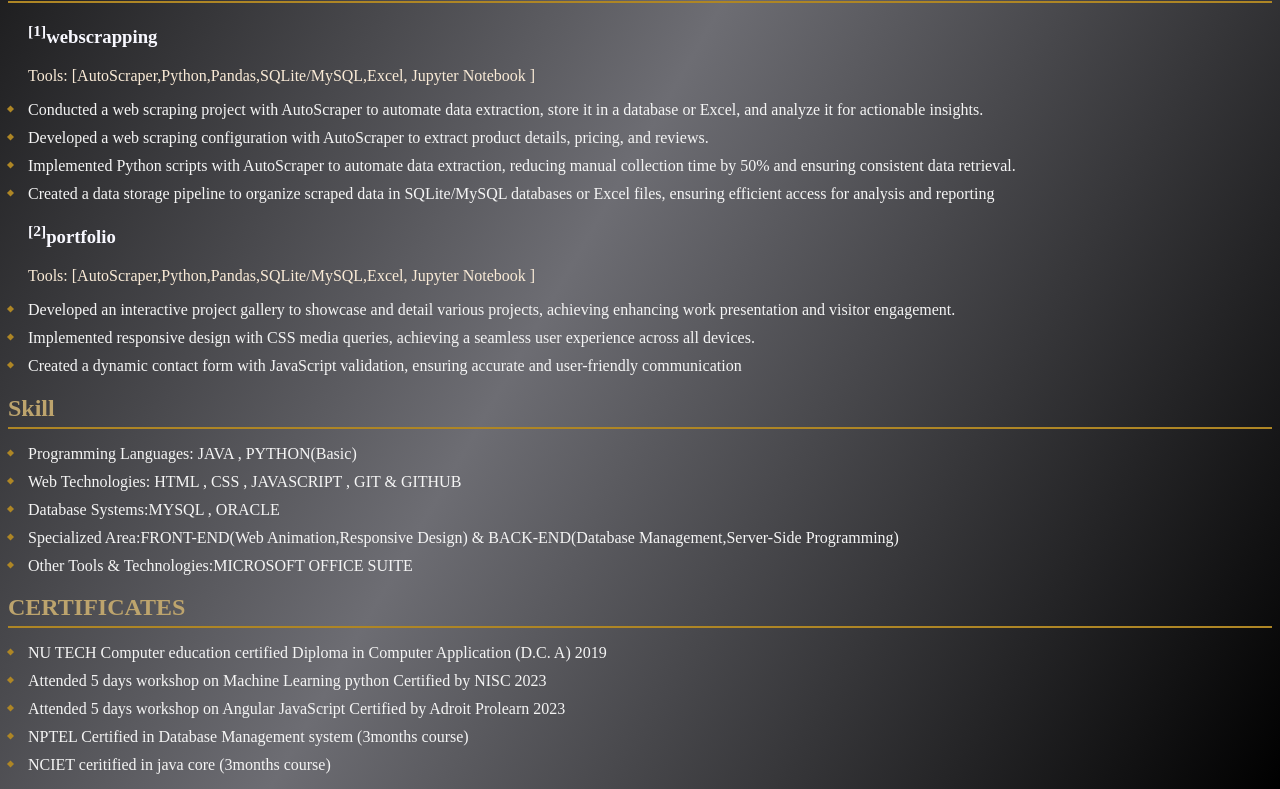
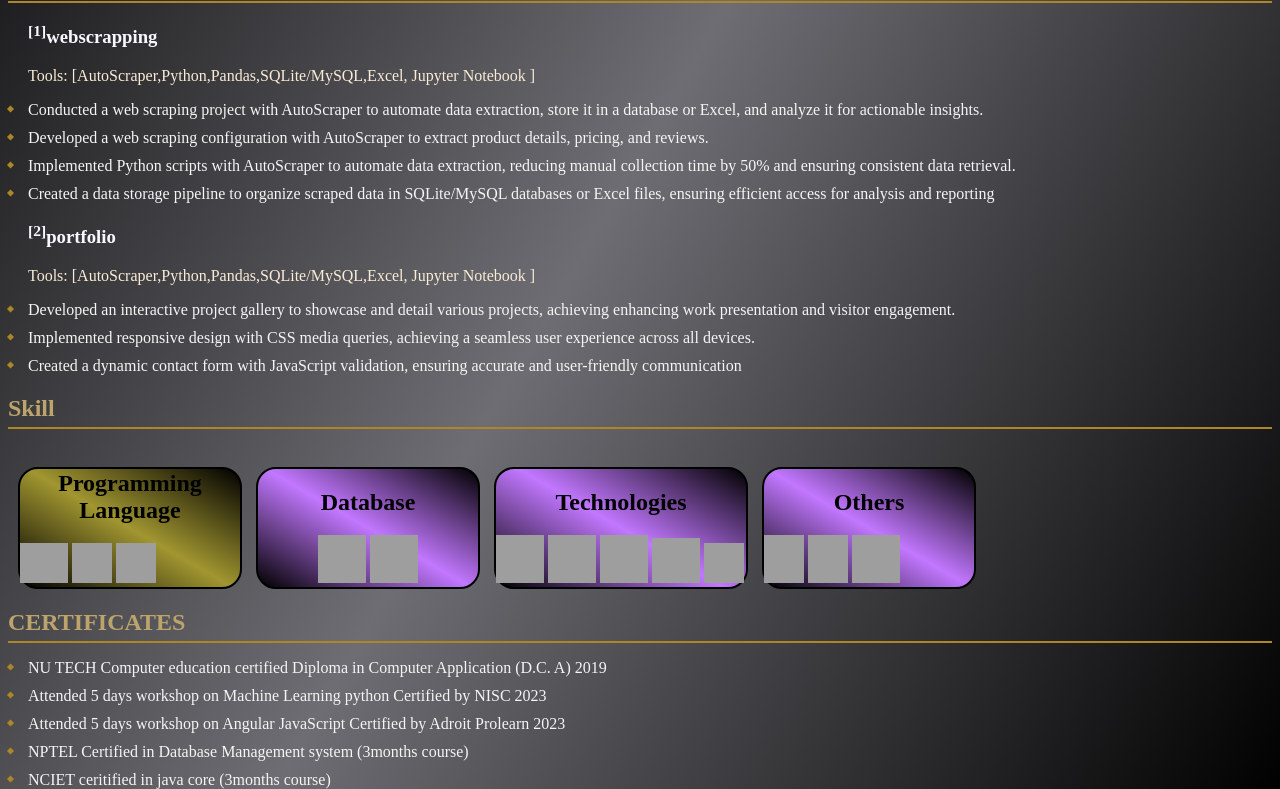
Before and after one commit to DineshBaBu-110/DineshBabu.github.io, a plain HTML site: page index.html in a window 1280 px wide. Shown: the part 496-1285 px from the top of the page. Drawn offline with Linux system fonts and the light colour scheme; grey boxes are pictures that could not be loaded.

Commit message:
skills block is changes

```diff
--- a/index.html
+++ b/index.html
@@ -71,17 +71,54 @@
                 <li>Created a dynamic contact form with JavaScript validation, ensuring accurate and user-friendly communication</li>
         </ul>
     </div>
+    <div>
     <div class="skill">
         <h2>Skill</h2>
         <hr class="line">
-        <ul class="skl">
+
+    </div >
+        <!-- <ul class="skl">
             <li>Programming Languages: JAVA , PYTHON(Basic)</li>
             <li>Web Technologies: HTML , CSS , JAVASCRIPT , GIT & GITHUB</li>
             <li>Database Systems:MYSQL , ORACLE</li>
             <li>Specialized Area:FRONT-END(Web Animation,Responsive Design) & BACK-END(Database
                 Management,Server-Side Programming)</li>
             <li>Other Tools & Technologies:MICROSOFT OFFICE SUITE</li>
-        </ul>
+        </ul> -->
+        <div class="sk">
+        <div class ="prog">
+            <center><h2>programming language</h2></center>
+            <img width="48" height="40" src="https://img.icons8.com/color/48/java-coffee-cup-logo--v1.png" alt="java-coffee-cup-logo--v1"/>
+            <img width="40" height="40" src="https://img.icons8.com/color/48/python--v1.png" alt="python--v1"/>
+            <img width="40" height="40" src="https://img.icons8.com/ios-filled/50/javascript-logo.png" alt="javascript-logo"/>
+        </div>
+        </div>
+        <div class="sk">
+        <div class="data">
+           <center> <h2>Database</h2>
+            <img width="48" height="48" src="https://img.icons8.com/ios/50/mysql-logo.png" alt="mysql-logo"/>
+            <img width="48" height="48" src="https://img.icons8.com/color/48/oracle-logo.png" alt="oracle-logo"/></center>
+
+        </div>
+        </div>
+        <div class="sk">
+            <div class="tech">
+               <center> <h2>Technologies</h2></center>
+                <img width="48" height="48" src="https://img.icons8.com/arcade/64/html-5.png" alt="html-5"/>
+                <img width="48" height="48" src="https://img.icons8.com/fluency/48/css3.png" alt="css3"/>
+                <img width="48" height="48" src="https://img.icons8.com/color/48/git.png" alt="git"/>
+                <img width="48" height="45" src="https://img.icons8.com/3d-fluency/94/github-logo.png" alt="github-logo"/>
+                <img width="40" height="40" src="https://img.icons8.com/office/40/react.png" alt="react"/>
+            </div>
+            </div>
+            <div class="sk">
+                <div class="other">
+                   <center> <h2>Others </h2></center>
+                   <img width="40" height="48" src="https://img.icons8.com/fluency/48/ms-excel.png" alt="ms-excel"/>
+                   <img width="40" height="48" src="https://img.icons8.com/color/48/ms-word.png" alt="ms-word"/>
+                   <img width="48" height="48" src="https://img.icons8.com/color/48/microsoft-powerpoint-2019--v1.png" alt="microsoft-powerpoint-2019--v1"/>
+                </div>
+                </div>
 
     </div>
     <div class="awardscon">
--- a/style.css
+++ b/style.css
@@ -4,7 +4,7 @@ body{
 .bord{
     border-radius: 20px;
     border: solid 0.5px ;
-    background-image: linear-gradient(20deg,#000000,#6d6d73,#000000);;
+    background-image: linear-gradient(20deg,#000000,#6d6d73,#000000);
     box-shadow: 3px 3px 3px  lightblue;
 }
 h1{
@@ -98,7 +98,10 @@ li::before {
   }
 .skill h2{
     color: #bda46d;
+
+
 }
+
 .awardscon h2{
         color:#bda46d;
 
@@ -115,3 +118,70 @@ li::before {
   .web h3{
     color: ghostwhite;
   }
+    .prog{
+      border:solid 0.5px ;
+      border-width: 2px ;
+      border-radius: 20px;
+  width: 13%;
+  margin-top: 30px;
+  min-width:220px;
+  max-width: 130px;
+  background-image: linear-gradient(30deg,#000000,hsl(54, 54%, 41%),#000000);
+
+
+    }
+    .prog h2{
+      color: #000000;
+      margin-top: 1px;
+
+    }
+    .data{
+      border:solid 0.5px ;
+      border-width: 2px ;
+      border-radius: 20px;
+      margin-top: 3px;
+  width: 13%;
+
+
+  min-width:220px;
+  max-width: 135px;
+  padding-top:7px;
+  background-image: linear-gradient(30deg,#000000,#c277ff,#000000);
+
+
+    }
+    .data h2{
+padding-top:14px;
+margin-top: -1px;
+    }
+    .tech{
+      border:solid 0.5px ;
+      border-width: 2px ;
+      border-radius: 20px;
+  width: 14%;
+  margin-top: 30px;
+  min-width:250px;
+  max-width: 130px;
+  background-image: linear-gradient(30deg,#000000,#c277ff,#000000);
+    }
+    .tech h2 {
+      margin-top: px;
+    }
+    .other{
+      border:solid 0.5px ;
+      border-width: 2px ;
+      border-radius: 20px;
+  width: 14%;
+  margin-top: 30px;
+  min-width:210px;
+  max-width: 130px;
+  background-image: linear-gradient(30deg,#000000,#c277ff,#000000);
+    }
+    .sk{
+/* float: left;
+padding-left: 10px;
+margin-bottom: 20px; */
+display: inline-block;
+padding-left: 10px;
+
+    }
```
